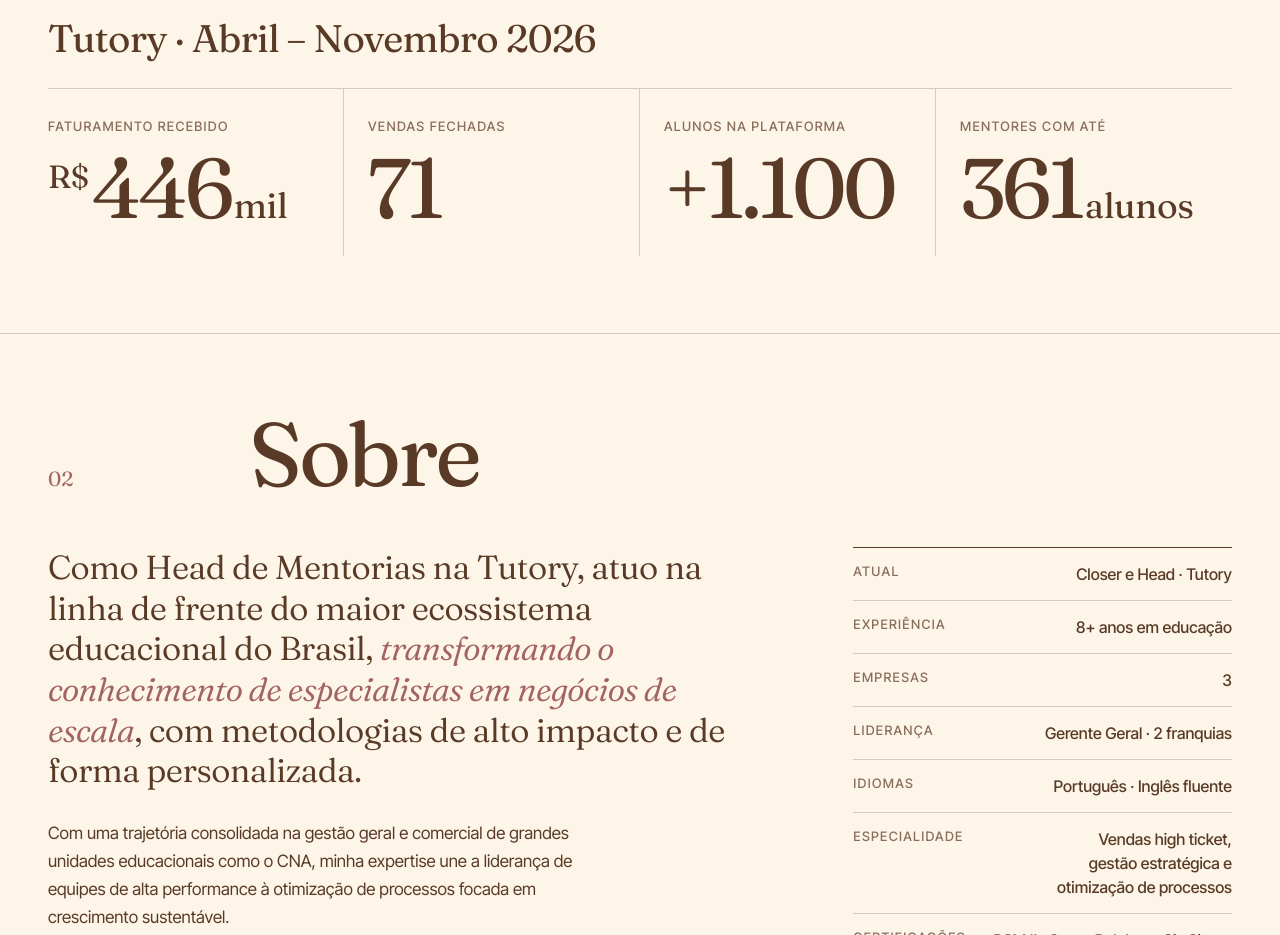
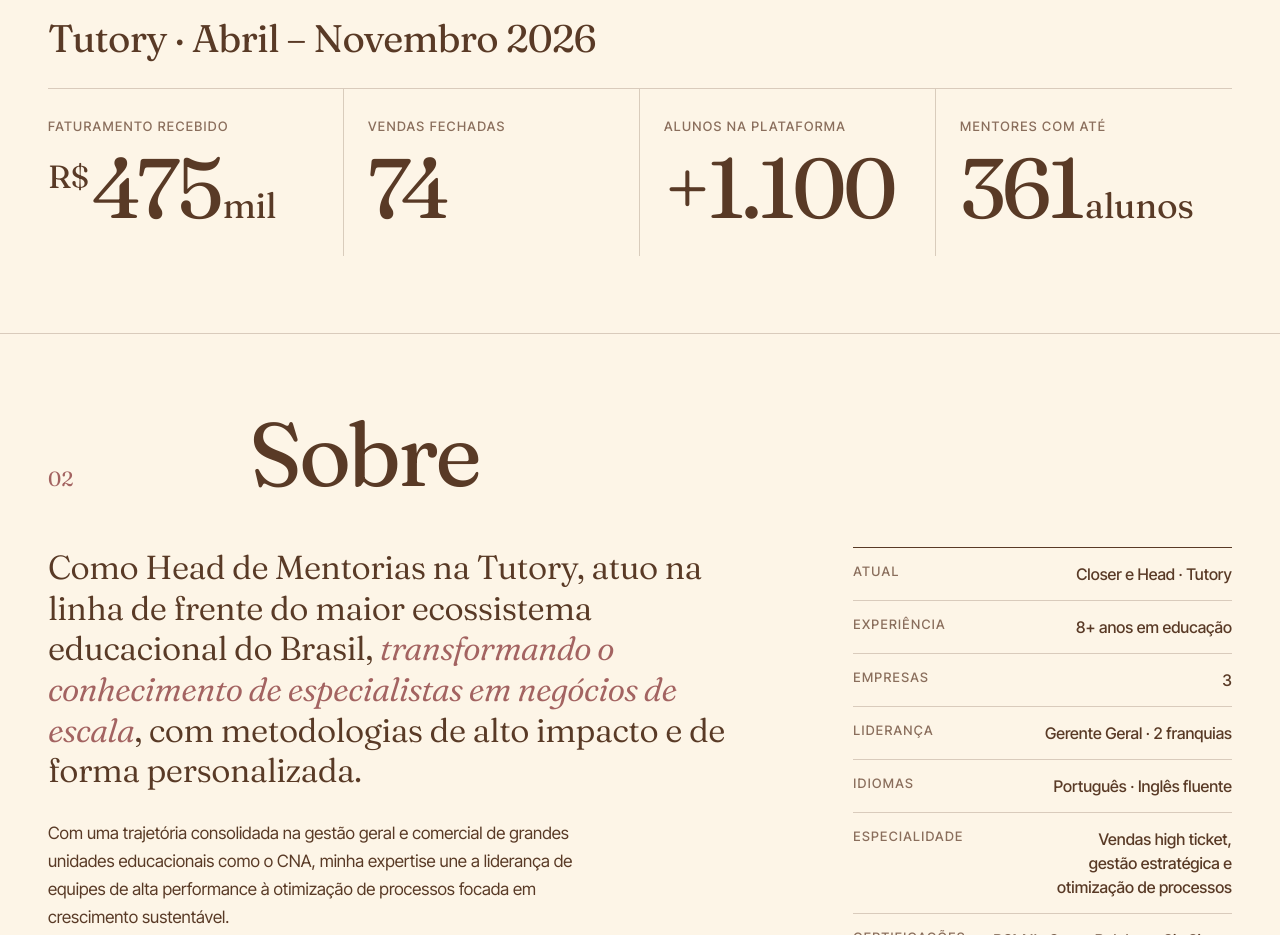
Before and after one commit to annydiasportfolio/annydiasportfolio.github.io, a plain HTML site: page index.html in a window 1280 px wide. Shown: the part 900-1835 px from the top of the page. Drawn offline with Linux system fonts and the light colour scheme.

Commit message:
Atualiza resultados: R$ 475 mil e 74 vendas
Co-Authored-By: Claude Opus 5.5 <noreply@anthropic.com>
Claude-Session: https://claude.ai/code/session_01AZpuWmbUBDndDSJETDf95F

```diff
--- a/index.html
+++ b/index.html
@@ -395,11 +395,11 @@ footer{padding-block:clamp(48px,7vw,96px) clamp(28px,4vw,40px)}
       <div class="stats">
         <article class="stat">
           <div class="label">Faturamento recebido</div>
-          <div class="value"><small>R$</small><span class="count" data-to="446">446</span><span class="u">mil</span></div>
+          <div class="value"><small>R$</small><span class="count" data-to="475">475</span><span class="u">mil</span></div>
         </article>
         <article class="stat">
           <div class="label">Vendas fechadas</div>
-          <div class="value"><span class="count" data-to="71">71</span></div>
+          <div class="value"><span class="count" data-to="74">74</span></div>
         </article>
         <article class="stat">
           <div class="label">Alunos na plataforma</div>
```
